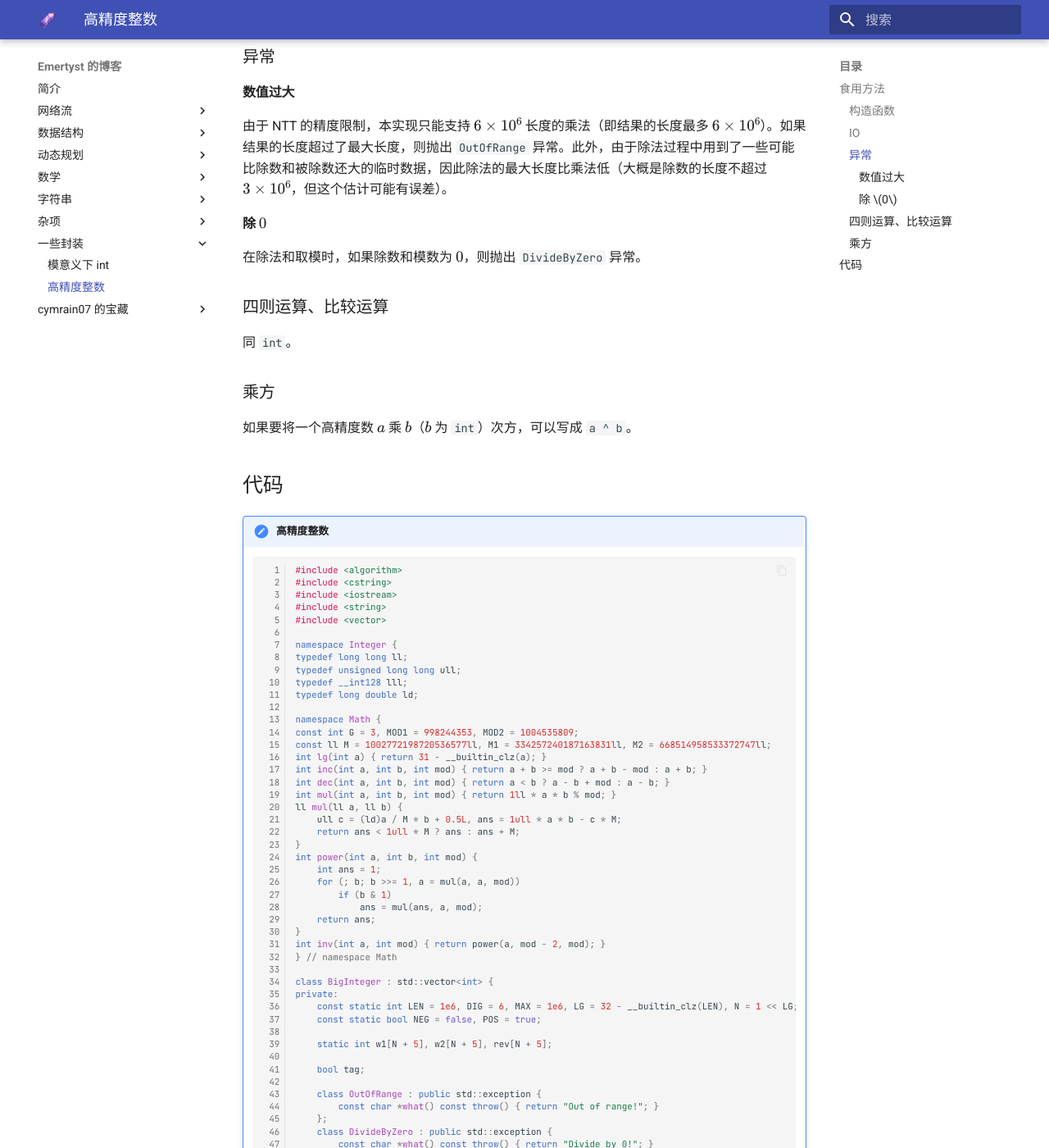
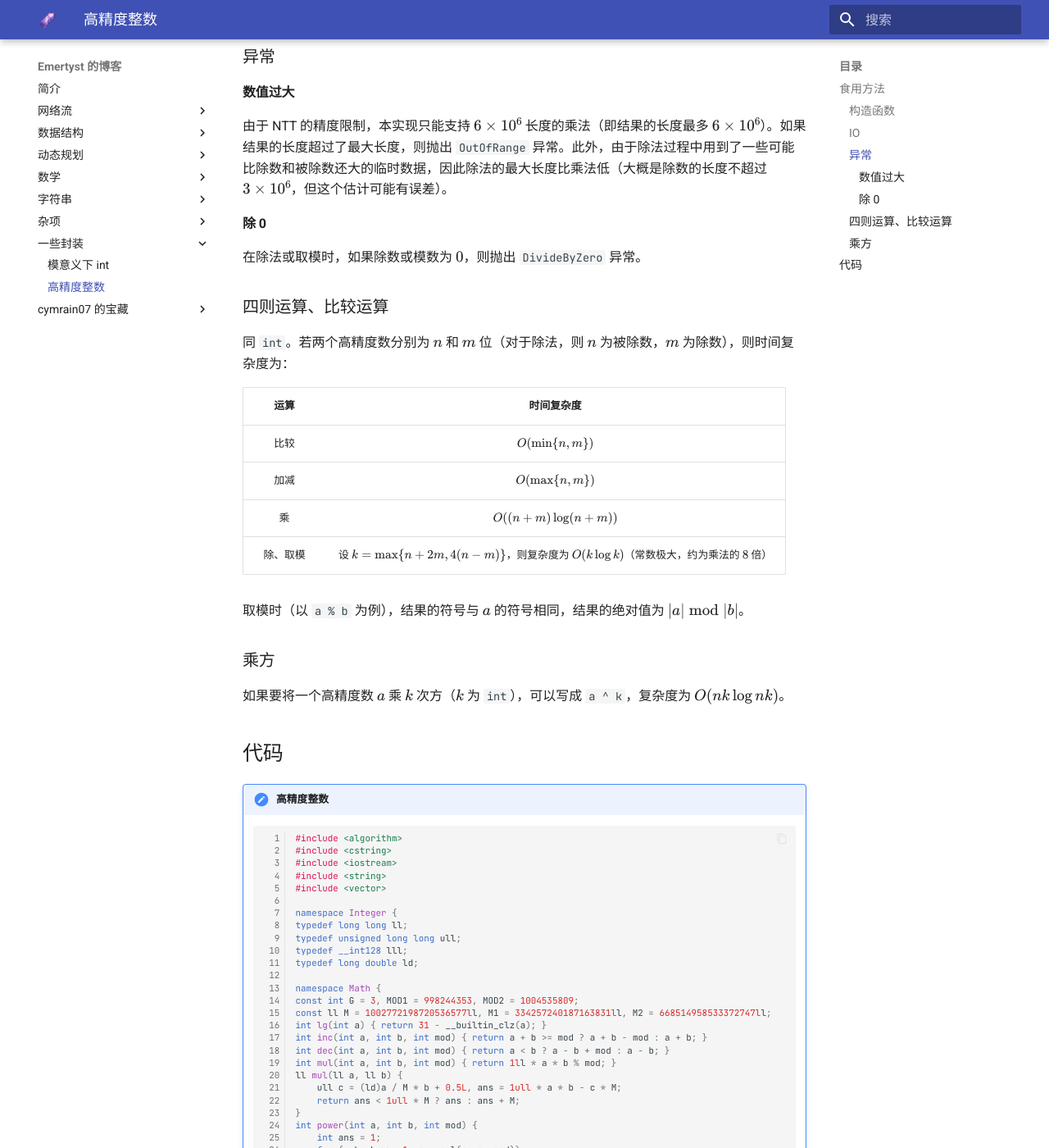
Before and after one commit to Emertyst/blog, an MkDocs documentation site: the page built from docs/template/big-integer.md, in a window 1280 px wide and 1400 px high, scrolled down 1309 px. Shown: the whole window at 82% size. Built offline with MkDocs 1.6.1 and Material for MkDocs 9.7.7, drawn with Linux system fonts in a browser that asks for light colours.

Commit message:
modified:   docs/template/big-integer.md 	modified:   site/search/search_index.json 	modified:   site/sitemap.xml 	modified:   site/sitemap.xml.gz 	modified:   site/template/big-integer/index.html

```diff
--- a/docs/template/big-integer.md
+++ b/docs/template/big-integer.md
@@ -37,17 +37,26 @@
 
 由于 NTT 的精度限制，本实现只能支持 $6 \times 10^6$ 长度的乘法（即结果的长度最多 $6 \times 10^6$）。如果结果的长度超过了最大长度，则抛出 `OutOfRange` 异常。此外，由于除法过程中用到了一些可能比除数和被除数还大的临时数据，因此除法的最大长度比乘法低（大概是除数的长度不超过 $3 \times 10^6$，但这个估计可能有误差）。
 
-#### 除 $0$
+#### 除 0
 
-在除法和取模时，如果除数和模数为 $0$，则抛出 `DivideByZero` 异常。
+在除法或取模时，如果除数或模数为 $0$，则抛出 `DivideByZero` 异常。
 
 ### 四则运算、比较运算
 
-同 `int`。
+同 `int`。若两个高精度数分别为 $n$ 和 $m$ 位（对于除法，则 $n$ 为被除数，$m$ 为除数），则时间复杂度为：
+
+|运算|时间复杂度|
+|:-:|:-:|
+|比较|$O(\min\{n, m\})$|
+|加减|$O(\max\{n, m\})$|
+|乘|$O((n + m) \log (n + m))$|
+|除、取模|设 $k = \max\{n + 2m, 4(n - m)\}$，则复杂度为 $O(k \log k)$（常数极大，约为乘法的 $8$ 倍）|
+
+取模时（以 `a % b` 为例），结果的符号与 $a$ 的符号相同，结果的绝对值为 $|a| \bmod |b|$。
 
 ### 乘方
 
-如果要将一个高精度数 $a$ 乘 $b$（$b$ 为 `int`）次方，可以写成 `a ^ b`。
+如果要将一个高精度数 $a$ 乘 $k$ 次方（$k$ 为 `int`），可以写成 `a ^ k`，复杂度为 $O(nk \log nk)$。
 
 ## 代码
 
```
Also changed, not shown: other parts of docs/template/big-integer.md (+1 -1 lines), site/search/search_index.json, site/sitemap.xml, site/template/big-integer/index.html, 1 other file.
